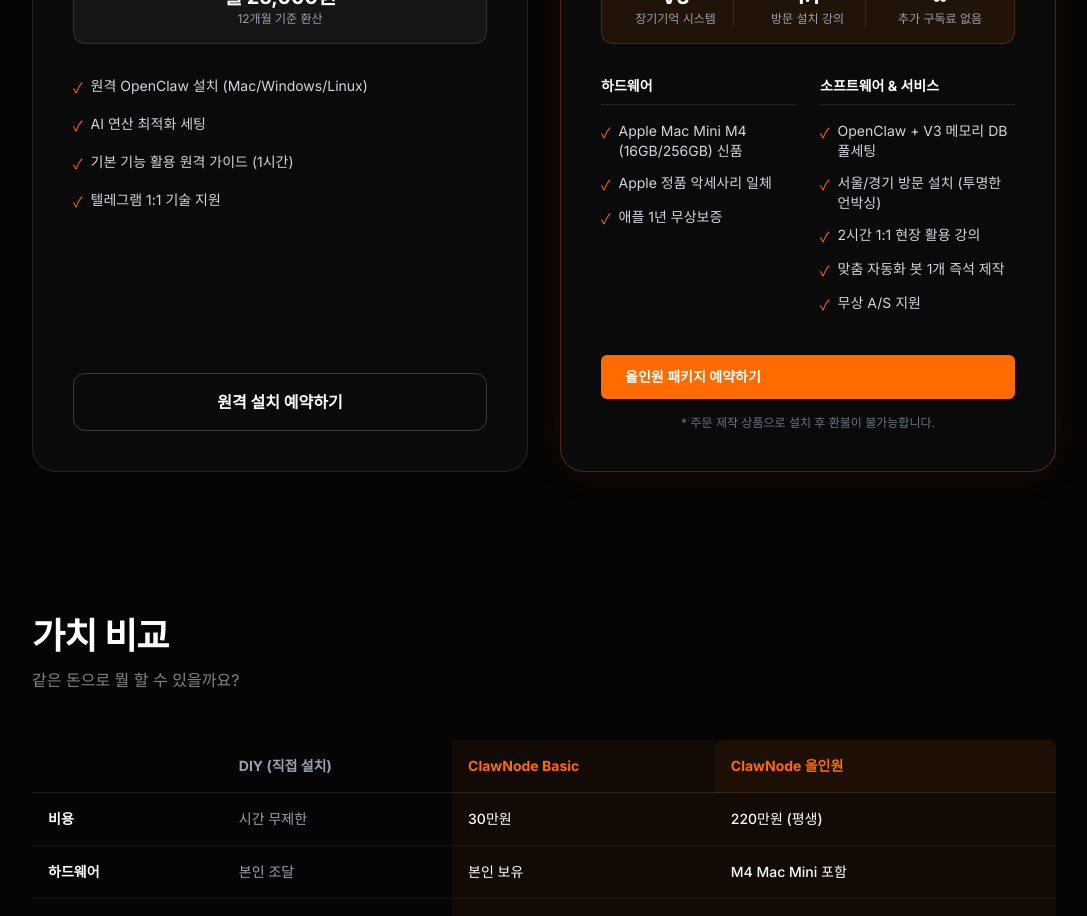
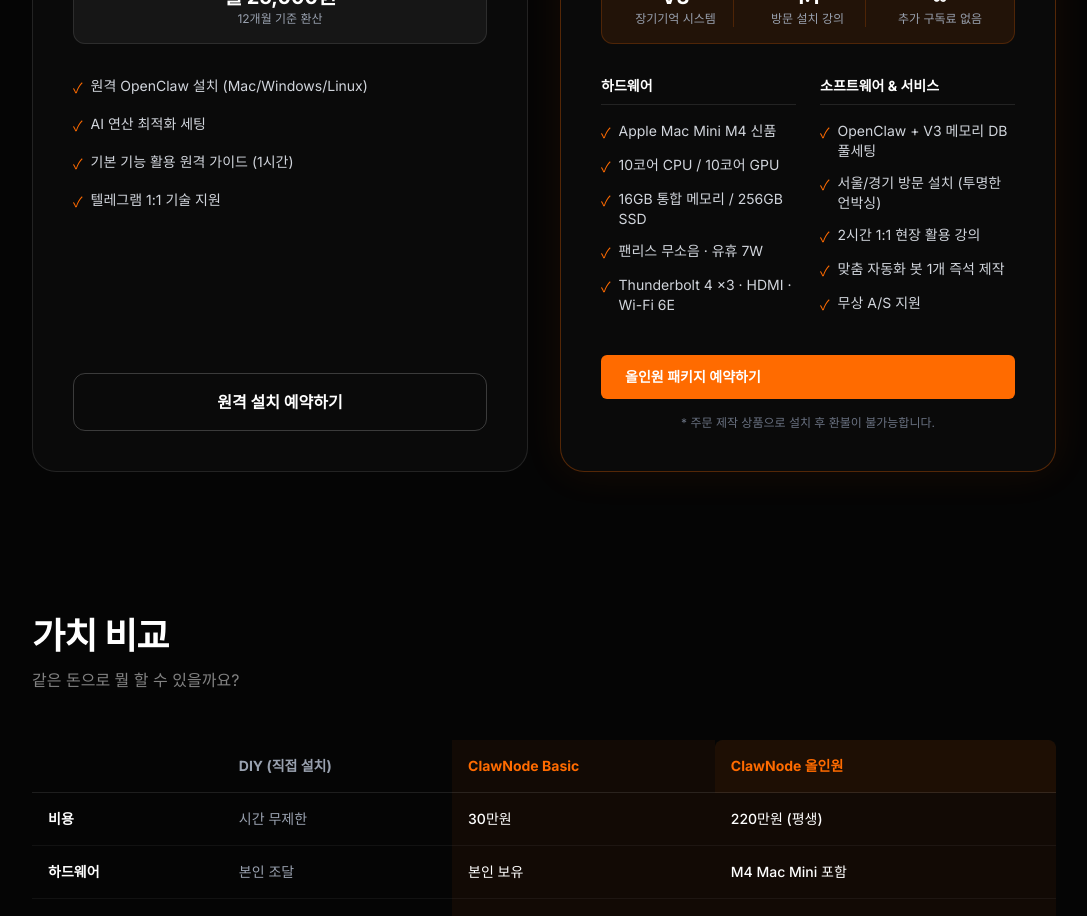
Before and after one commit to VictorJeon/clawnode, a Next.js app: page /pricing in a window 1280 px wide. Shown: the part 780-1696 px from the top of the page, without its empty margins (96-1183 px from the left). Built offline with nearby package versions, Linux system fonts and the light colour scheme; a web font is replaced by a local one.

Commit message:
fix(pricing): replace accessories/warranty with Mac Mini detailed specs
- Removed: Apple 정품 악세사리 일체, 애플 1년 무상보증
- Added: 10코어 CPU/GPU, 16GB/256GB, 팬리스 무소음, Thunderbolt 4, Wi-Fi 6E

```diff
--- a/src/components/pages/PricingPageClient.tsx
+++ b/src/components/pages/PricingPageClient.tsx
@@ -105,9 +105,11 @@
                   <h4 className="font-bold border-b border-white/10 pb-2 mb-4 text-sm">하드웨어</h4>
                   <ul className="space-y-3">
                     {[
-                      'Apple Mac Mini M4 (16GB/256GB) 신품',
-                      'Apple 정품 악세사리 일체',
-                      '애플 1년 무상보증',
+                      'Apple Mac Mini M4 신품',
+                      '10코어 CPU / 10코어 GPU',
+                      '16GB 통합 메모리 / 256GB SSD',
+                      '팬리스 무소음 · 유휴 7W',
+                      'Thunderbolt 4 ×3 · HDMI · Wi-Fi 6E',
                     ].map(item => (
                       <li key={item} className="flex items-start gap-2 text-sm text-gray-300">
                         <span className="text-[#FF6B00] mt-0.5">✓</span> {item}
```
